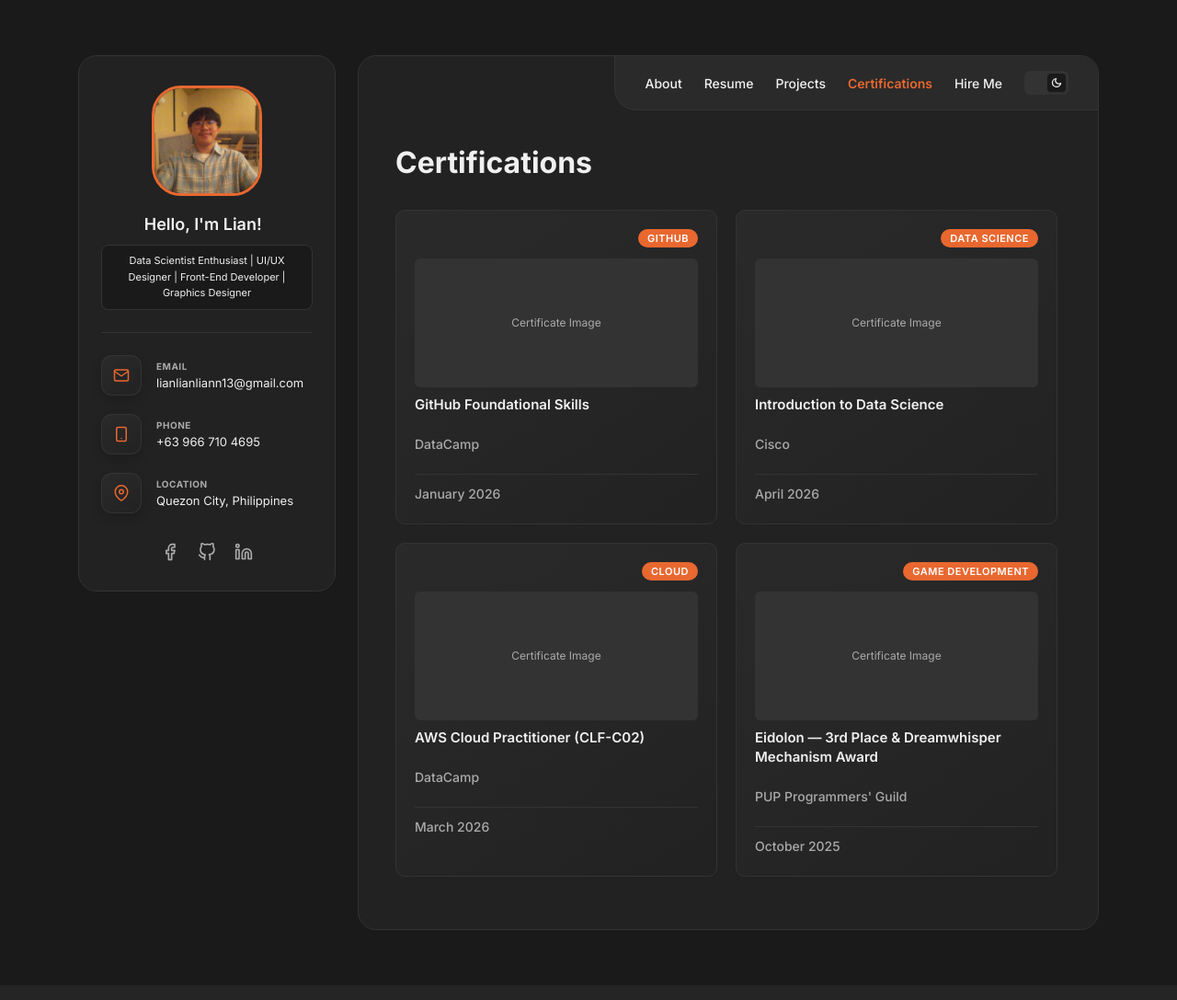
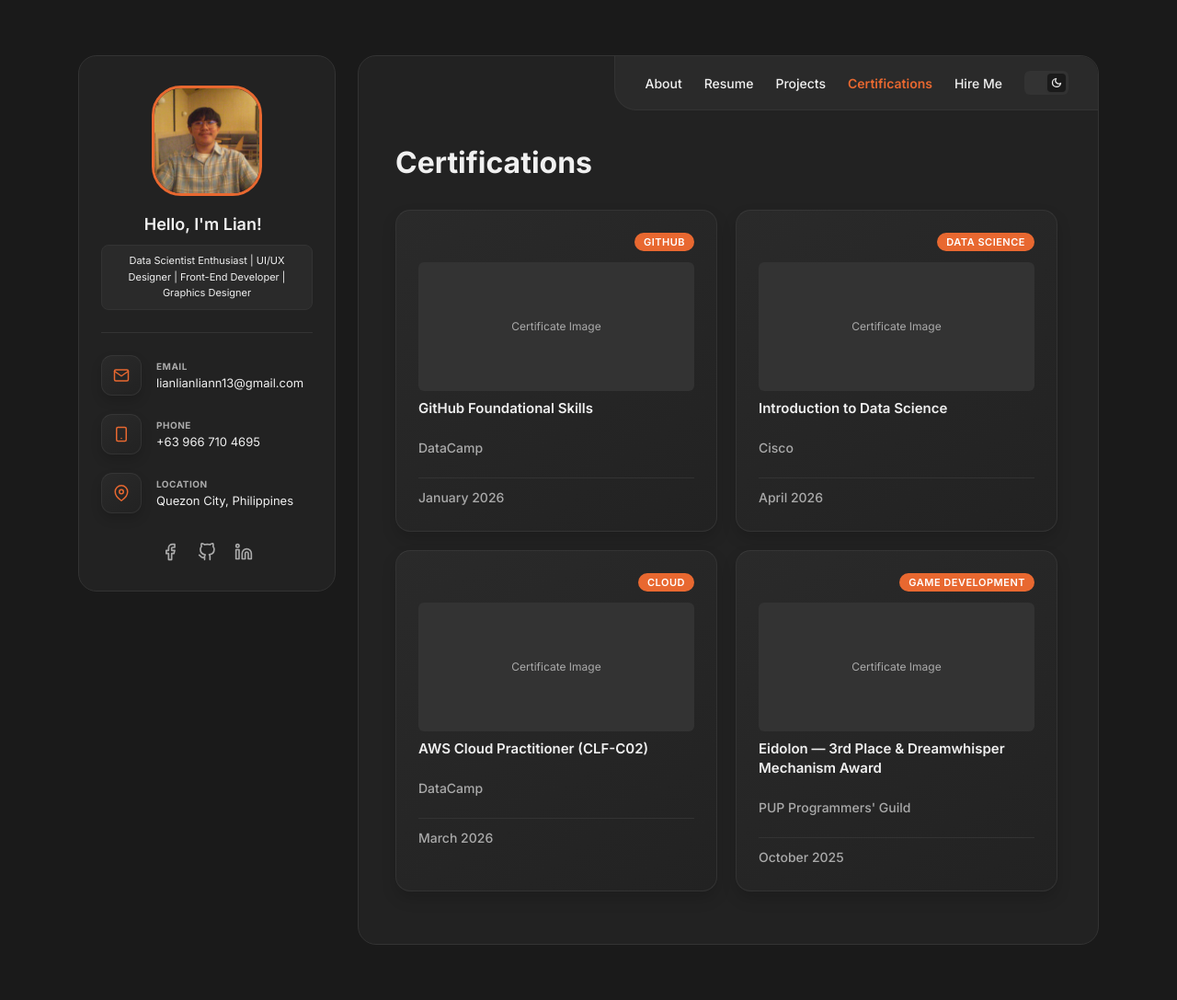
Before and after one commit to lianlianliann/portfolio-ni-lian, a PHP site: page /certifications.html in a window 1280 px wide. Shown: the whole page at 92% size. Before the commit the page ends 1011 px from the top, so only its background shows below. Run offline with PHP 8.4, Linux system fonts and the light colour scheme.

Commit message:
redesign certifications

```diff
--- a/css/style.css
+++ b/css/style.css
@@ -103,7 +103,7 @@ body {
     display: inline-block;
     font-size: 11px;
     color: var(--text-primary);
-    background-color: var(--bg-main);
+    background-color: var(--bg-card);
     border: 1px solid var(--border);
     padding: 8px 12px;
     border-radius: 8px;
@@ -746,19 +746,24 @@ body {
    CERTIFICATIONS CARDS
 ================================ */
 .cert-card {
-    background-color: var(--bg-card);
+    background: linear-gradient(145deg, var(--bg-card) 0%, var(--bg-sidebar) 100%);
     border: 1px solid var(--border);
-    border-radius: 10px;
-    padding: 20px;
+    border-top: 1px solid rgba(255, 255, 255, 0.08);
+    border-radius: 16px; /* Matched to 16px to stay consistent with other cards */
+    padding: 24px;
     display: flex;
     flex-direction: column;
     gap: 8px;
-    transition: border-color 0.2s ease, transform 0.2s ease;
+    box-shadow: 0 8px 16px rgba(0, 0, 0, 0.15);
+    transition: transform 0.3s ease, border-color 0.3s ease, box-shadow 0.3s ease;
+    cursor: pointer;
 }
 
+.cert-card.visible:hover,
 .cert-card:hover {
+    transform: translateY(-6px);
     border-color: var(--accent);
-    transform: translateY(-4px);
+    box-shadow: 0 12px 30px rgba(0, 0, 0, 0.3);
 }
 
 .cert-title {
```
